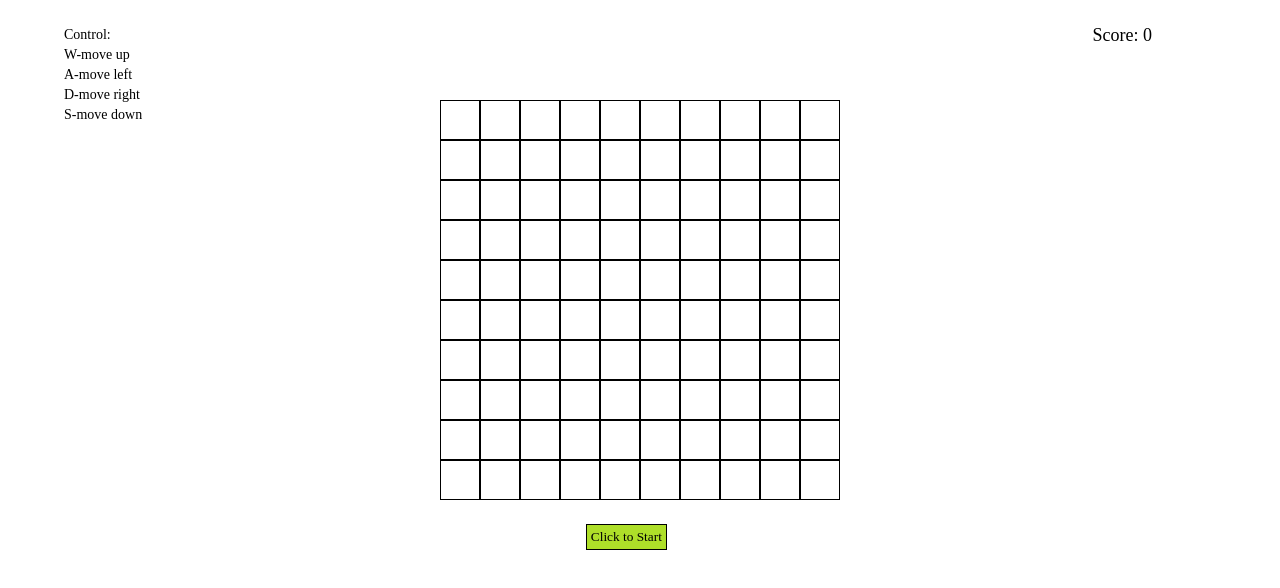
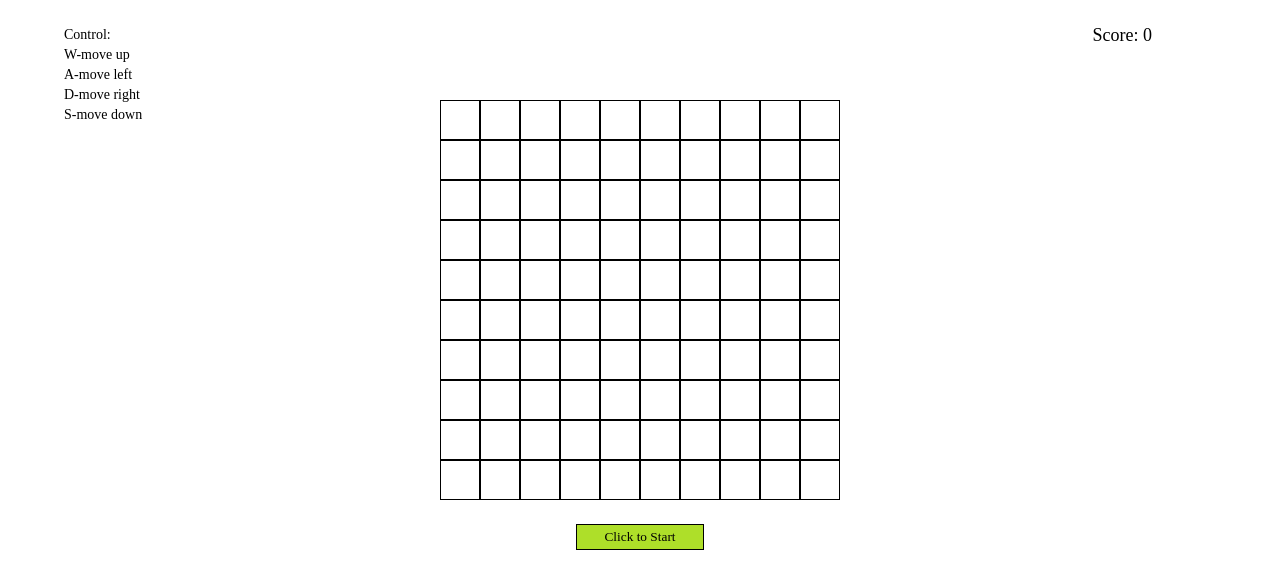
Before and after one commit to Nagisa995/Snake-Game, a plain HTML site: page index.html in a window 1280 px wide. Drawn offline with Linux system fonts and the light colour scheme.

Commit message:
button fix

```diff
--- a/css/style.css
+++ b/css/style.css
@@ -70,10 +70,11 @@ line-height: 20px;
 .start_button{
 position: absolute;
 bottom: -10%;
-right: 47.9%;
+right: 45%;
 border: 1px solid #000;
 padding: 4px;
 background-color: rgb(174, 223, 41);
+width: 10%;
 }
 
 .body{
```
